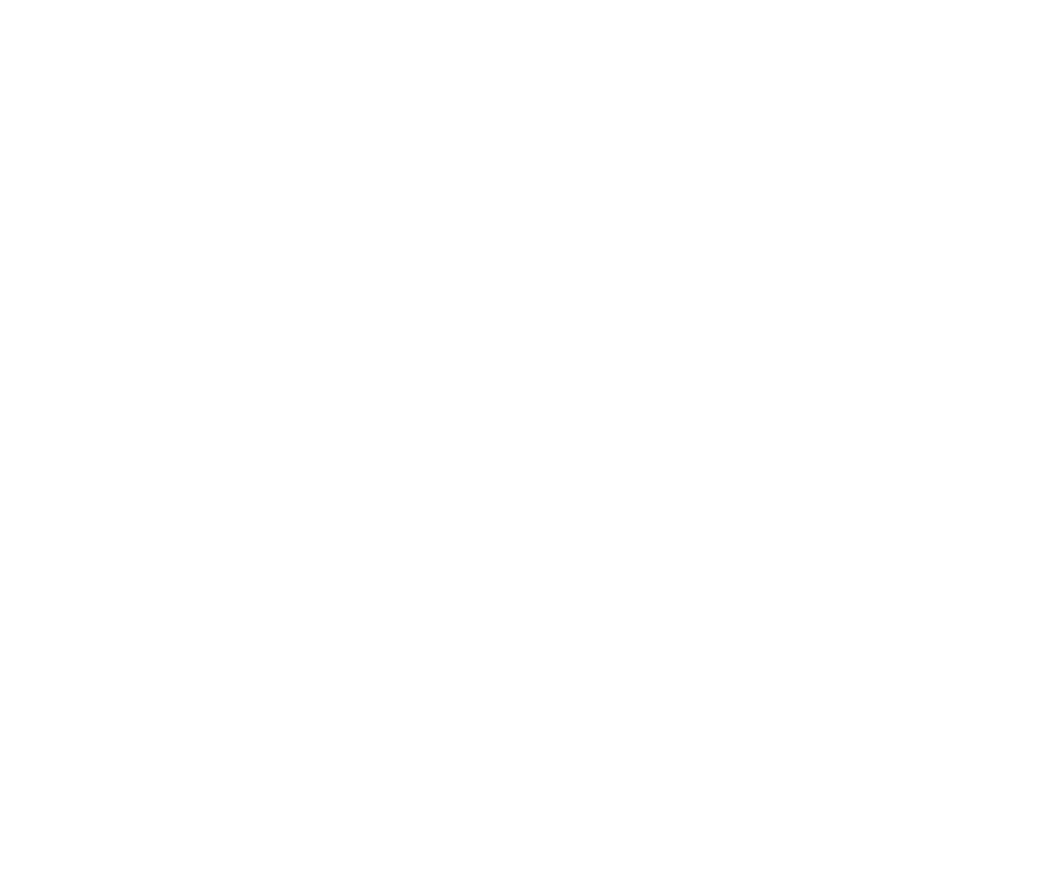
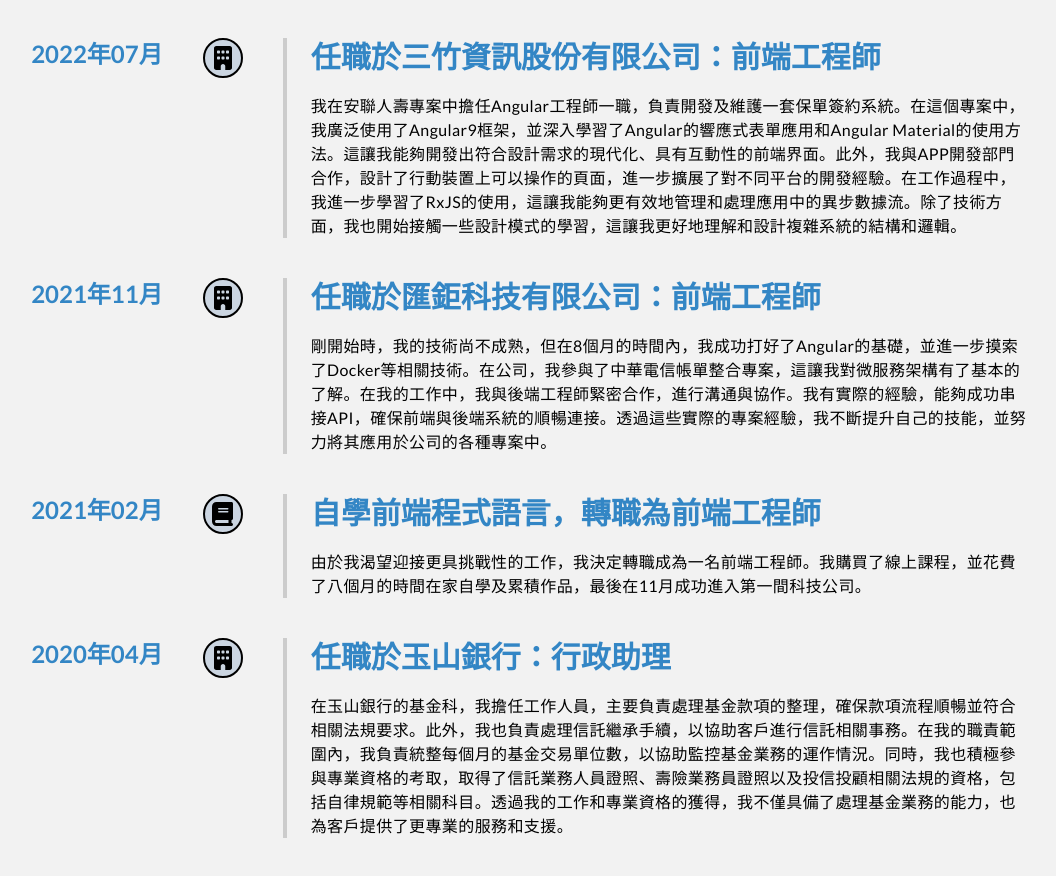
Before and after one commit to HowNLuo/Resume, a Vue app: page /home in a window 1280 px wide. Shown: the part 1132-2008 px from the top of the page, without its empty margins (144-1200 px from the left). Before the commit the page ends 846 px from the top, so only its background shows below. Built offline with nearby package versions, Linux system fonts and the light colour scheme.

Commit message:
更新Home頁面過往歷程區塊

```diff
--- a/src/App.vue
+++ b/src/App.vue
@@ -1,6 +1,6 @@
 <template>
   <Header />
-  <div class="bg-gray-100 h-full pt-[90px]">
+  <div class="bg-gray-100 h-full py-[90px]">
     <router-view />
   </div>
 </template>
--- a/src/views/home/Home.vue
+++ b/src/views/home/Home.vue
@@ -31,9 +31,9 @@
       </div>
     </section>
     <section>
-      <h2 class="text-4xl font-extrabold text-primary-600 mb-5">專業技能</h2>
+      <h2 class="text-4xl font-extrabold text-primary-600 mb-10">專業技能</h2>
       <div class="flex justify-between w-full gap-5">
-        <div v-for="skill in skills" class="w-full bg-white shadow-lg h-[200px] rounded-2xl p-3">
+        <div v-for="skill in skills" class="w-full bg-white shadow-lg h-[220px] rounded-2xl p-3">
           <h3 class="text-2xl font-bold text-center text-primary-400">{{ skill.title }}</h3>
           <div class="flex gap-2 justify-center text-xl mt-3 mb-5">
             <font-awesome-icon v-for="icon in skill.icons" :icon="[icon.type, icon.icon]" :class="icon.color" />
@@ -45,7 +45,19 @@
       </div>
     </section>
     <section>
-      <h2 class="text-4xl font-extrabold text-primary-600 mb-5">工作經歷</h2>
+      <h2 class="text-4xl font-extrabold text-primary-600 mb-10">過往歷程</h2>
+      <div class="flex flex-col gap-10">
+        <div class="flex" v-for="experience in experiences">
+          <div class="w-[200px] text-2xl text-primary-400 font-semibold text-end">{{ experience.time }}</div>
+          <div class="mx-10 text-2xl border-2 border-solid rounded-full h-10 w-10 text-center leading-9 bg-slate-300">
+            <font-awesome-icon :icon="[experience.icon.type, experience.icon.icon]" />
+          </div>
+          <div class="flex-1 h-full border-l-4 border-solid border-gray-300 pl-6">
+            <h3 class="text-3xl font-semibold text-primary-400 mb-5">{{ experience.title }}</h3>
+            <div class="text-base tracking-wide">{{ experience.content }}</div>
+          </div>
+        </div>
+      </div>
     </section>
   </div>
 </template>
@@ -116,4 +128,56 @@ const skills = [
     tags: ['Git', 'API', 'ESLint', 'Prettier'],
   },
 ];
+const experiences = [
+  {
+    time: '2023年08月',
+    icon: {
+      type: 'fas',
+      icon: 'building',
+    },
+    title: '任職於殷富資訊股份有限公司：前端工程師',
+    content:
+      '我目前在殷富資訊股份有限公司擔任前端工程師，參與了多個專案的開發。其中，我參與了集保的實境測試專案，雖然目前進度較慢，但我負責使用Angular框架刻畫共用元件，暫時支持專案進行。同時，公司內部的產品成功銷售給玉山銀行，我有幸也參與了這個專案，並在玉山銀行駐點。在此期間，我與客戶合作，根據其需求進行客製化處理，確保產品滿足客戶的期望。為了滿足不同專案的需求，我學習了Vue 3框架的使用方式，並掌握了Cypress專案測試和Tailwind CSS等相關技術，支援公司內部的其他專案。此外，在閒暇時間，我也持續學習React框架，以擴展我的技術能力和視野。',
+  },
+  {
+    time: '2022年07月',
+    icon: {
+      type: 'fas',
+      icon: 'building',
+    },
+    title: '任職於三竹資訊股份有限公司：前端工程師',
+    content:
+      '我在安聯人壽專案中擔任Angular工程師一職，負責開發及維護一套保單簽約系統。在這個專案中，我廣泛使用了Angular9框架，並深入學習了Angular的響應式表單應用和Angular Material的使用方法。這讓我能夠開發出符合設計需求的現代化、具有互動性的前端界面。此外，我與APP開發部門合作，設計了行動裝置上可以操作的頁面，進一步擴展了對不同平台的開發經驗。在工作過程中，我進一步學習了RxJS的使用，這讓我能夠更有效地管理和處理應用中的異步數據流。除了技術方面，我也開始接觸一些設計模式的學習，這讓我更好地理解和設計複雜系統的結構和邏輯。',
+  },
+  {
+    time: '2021年11月',
+    icon: {
+      type: 'fas',
+      icon: 'building',
+    },
+    title: '任職於匯鉅科技有限公司：前端工程師',
+    content:
+      '剛開始時，我的技術尚不成熟，但在8個月的時間內，我成功打好了Angular的基礎，並進一步摸索了Docker等相關技術。在公司，我參與了中華電信帳單整合專案，這讓我對微服務架構有了基本的了解。在我的工作中，我與後端工程師緊密合作，進行溝通與協作。我有實際的經驗，能夠成功串接API，確保前端與後端系統的順暢連接。透過這些實際的專案經驗，我不斷提升自己的技能，並努力將其應用於公司的各種專案中。',
+  },
+  {
+    time: '2021年02月',
+    icon: {
+      type: 'fas',
+      icon: 'book',
+    },
+    title: '自學前端程式語言，轉職為前端工程師',
+    content:
+      '由於我渴望迎接更具挑戰性的工作，我決定轉職成為一名前端工程師。我購買了線上課程，並花費了八個月的時間在家自學及累積作品，最後在11月成功進入第一間科技公司。',
+  },
+  {
+    time: '2020年04月',
+    icon: {
+      type: 'fas',
+      icon: 'building',
+    },
+    title: '任職於玉山銀行：行政助理',
+    content:
+      '在玉山銀行的基金科，我擔任工作人員，主要負責處理基金款項的整理，確保款項流程順暢並符合相關法規要求。此外，我也負責處理信託繼承手續，以協助客戶進行信託相關事務。在我的職責範圍內，我負責統整每個月的基金交易單位數，以協助監控基金業務的運作情況。同時，我也積極參與專業資格的考取，取得了信託業務人員證照、壽險業務員證照以及投信投顧相關法規的資格，包括自律規範等相關科目。透過我的工作和專業資格的獲得，我不僅具備了處理基金業務的能力，也為客戶提供了更專業的服務和支援。',
+  },
+];
 </script>
```
